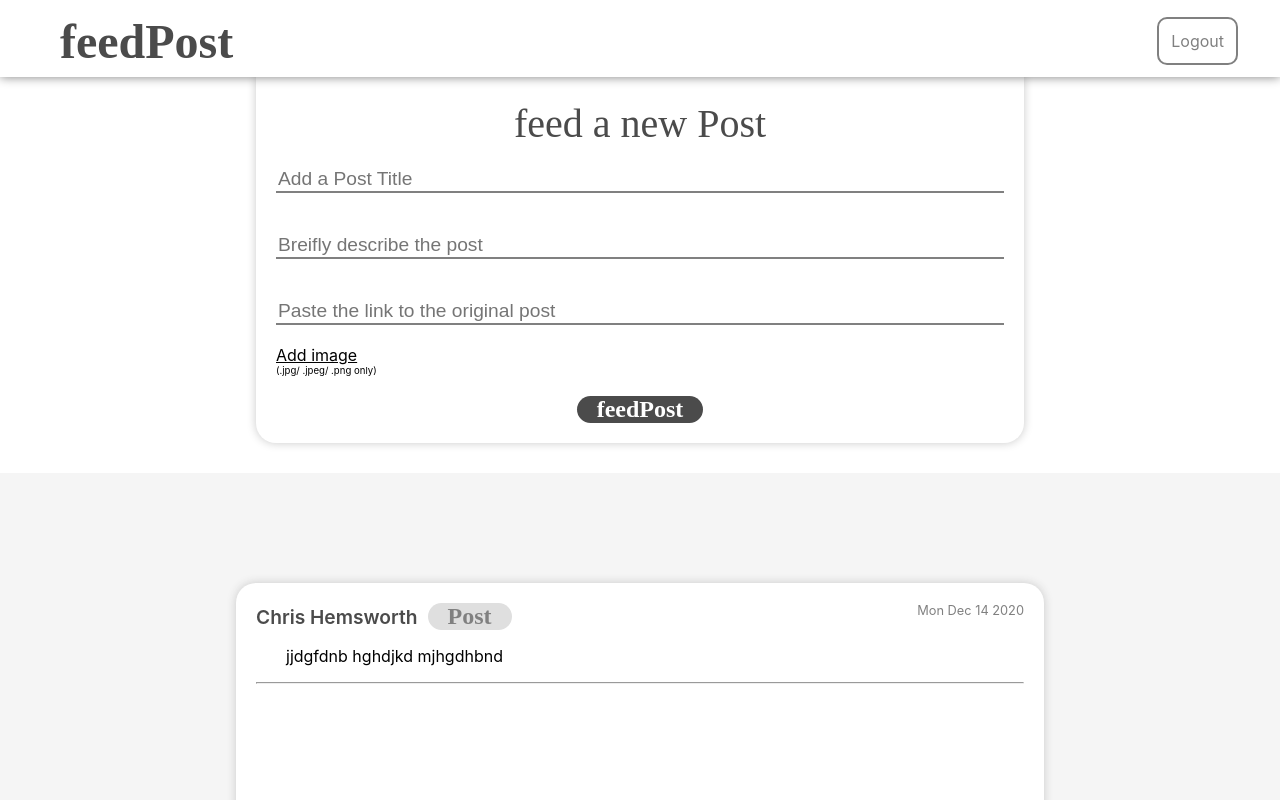
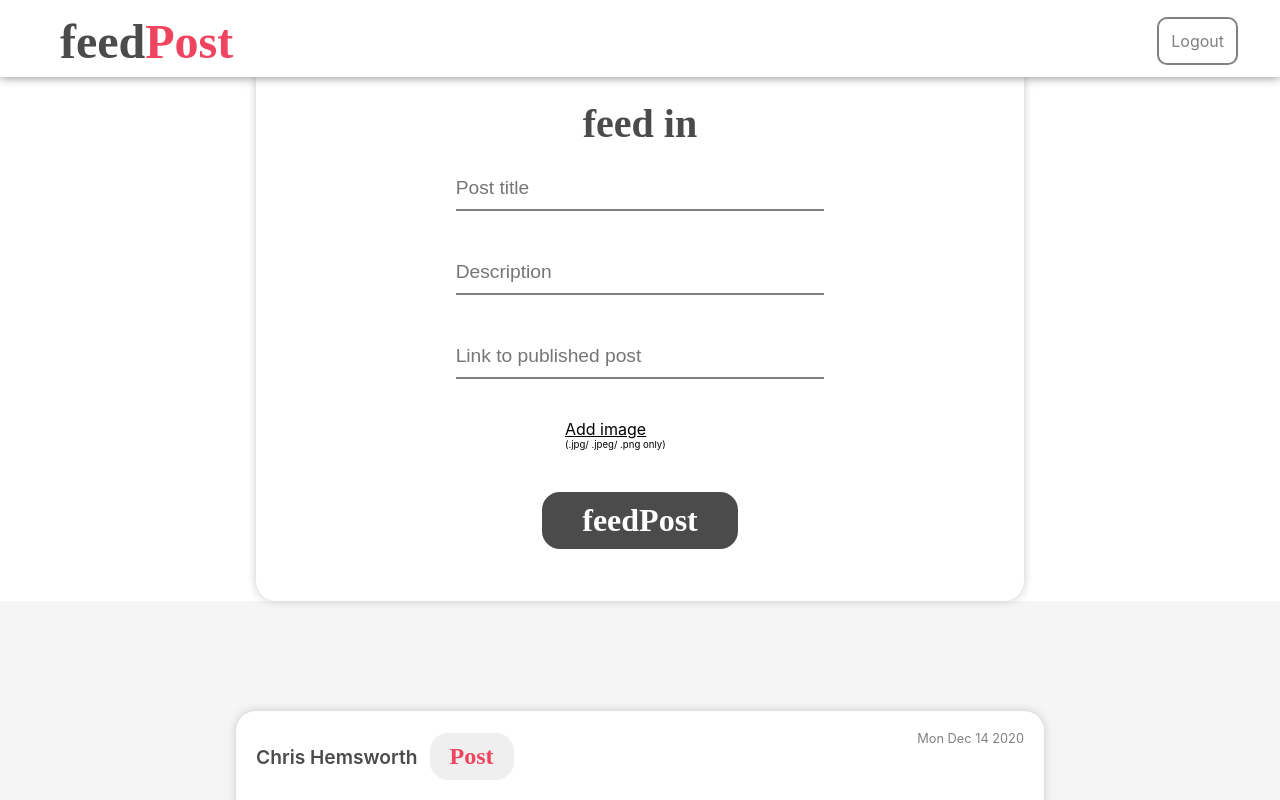
Before and after one commit to rvfreelance/feedpost, a React (Create React App) app: page / in a window 1280 px wide. Both pictures are taken after a click on the item "Login". Shown: the top 800 px of the page. Built offline with nearby package versions, Linux system fonts and the light colour scheme; a web font is replaced by a local one.

Commit message:
updated image upload

```diff
--- a/src/component/Create/Create.js
+++ b/src/component/Create/Create.js
@@ -1,32 +1,117 @@
-import React from 'react';
+import React, { useState } from 'react';
 
 import './Create.scss';
 
-const Create =() =>{
+// function preview() {
+// }
+
+const ImageUpload =(props) =>{
+    const { image, setImage } = props;
+
+    const [ imagePreviewUrl, setImagePreviewUrl ] = useState('');
+    let fileInput = React.createRef();
+
+    const handleImageChange =(e) =>{
+
+        e.preventDefault();
+
+        const read = new FileReader();
+
+        const imageFile = e.target.files[0];
+
+        read.onloadend =() =>{
+            const image = read.result;
+            setImage(image);
+            setImagePreviewUrl(image);
+        };
+
+        read.readAsDataURL(imageFile);
+    }
+
+    const handleClick =() =>{
+        fileInput.current.click();
+    }
+
+    const handleRemove =() =>{
+        setImage('');
+        setImagePreviewUrl('');
+        fileInput.current.value = null;
+    };
+
+    return(
+        <div>
+            {/* <input
+                type='file'
+                onChange={handleImageChange}
+                ref={fileInput}
+            /> */}
+            <label className="custom-file-upload">
+                <input type="file" onChange={handleImageChange} ref={fileInput}/>
+                <img
+                    className={imagePreviewUrl? '':'hidden'}
+                    src={imagePreviewUrl} width="150px"
+                />
+
+                <div style={{display:'flex', justifyContent:'space-between', width:'150px'}}>
+                    <span className='custom-title' onClick={()=>handleClick()}>{imagePreviewUrl? 'Change':'Add image'}</span>
+                    <span className={imagePreviewUrl? 'custom-title':'hidden'} onClick={()=>handleRemove()}>Remove</span>
+                </div>
+                <span style={{fontSize:'0.6rem', textDecoration:'none'}}>(.jpg/ .jpeg/ .png only)</span>
+            </label>
+        </div>
+    )
+}
+
+const Create=() =>{
+    // constructor(props){
+    //     super(props);
+    //     this.state={
+    //         file: null,
+    //     }
+    // }
+    const [image, setImage] = useState('');
+    // handleChange =(event) =>{
+    //     this.setState({ file: URL.createObjectURL(event.target.files[0]) });
+    // }
+
+    // render(){
         return(
             <div className='create-feed'>
                 <div className='create'>
                     {/* <div>
                     </div> */}
-                <form className='grid-row-full' onSubmit={(e)=>{e.preventDefault();}}>
-                    <span id='feed-title'>feed a new Post</span>
+                    <form id='create-post-form' onSubmit={(e)=>{e.preventDefault();}}>
+                        <span id='feed-title'>feed in</span>
+                        <div className='onebytwo pbtm40'>
+                            <div className='grid-row-full'>
                                 <input
                                     type='text'
-                        placeholder='Add a Post Title'
+                                    placeholder='Post title'
                                 />
                                 <input
                                     type='text'
-                        placeholder='Breifly describe the post'
+                                    placeholder='Description'
                                 />
                                 <input
                                     type='url'
-                        placeholder='Paste the link to the original post'
+                                    placeholder='Link to published post'
                                 />
-                    <label className="custom-file-upload">
-                        <input type="file"/>
-                        <span className='custom-title'>Add image</span>
+                            </div>
+                            <ImageUpload setImage={setImage} image={image}/>
+                            {/* <label className="custom-file-upload">
+                                <input type="file" onChange={(e)=> this.handleChange(e)}/>
+                                <img
+                                    className={this.state.file? '':'hidden'}
+                                    src={this.state.file} width="150px"
+                                />
+
+                                <div style={{display:'flex', justifyContent:'space-between', width:'150px'}}>
+                                    <span className='custom-title'>{this.state.file? 'Change':'Add image'}</span>
+                                    <span className={this.state.file? 'custom-title':'hidden'} onClick={(e)=>e.preventDefault()}>Remove</span>
+                                </div>
                                 <span style={{fontSize:'0.6rem', textDecoration:'none'}}>(.jpg/ .jpeg/ .png only)</span>
-                    </label>
+                            </label> */}
+                        </div>
                         <div>
                             <button className='post-button feed-post pointer click-animation' type='submit'>feedPost</button>
                         </div>
@@ -34,6 +119,7 @@ const Create =() =>{
                 </div>
             </div>
         )
+    // }
 }
 
 export default Create;
--- a/src/component/Create/Create.scss
+++ b/src/component/Create/Create.scss
@@ -2,52 +2,69 @@
     width: 100%;
     display: flex;
     justify-content: center;
-    padding-bottom: 30px;
 }
 
 .create{
     width: 60vw;
-    // margin: 10px 10px;
-    // padding: 100px 20px 20px 20px;
-    // width: 100%;
     border-radius: 20px;
     box-shadow: 0px 0px 10px rgb(201, 201, 201);
-    // background-color: pink;
     padding-top: 100px;
     display: flex;
     justify-content: center;
     align-items: center;
-    // flex-direction: row;
 }
 
 #feed-title{
     width: 100%;
-    // background-color: pink;
     text-align: center;
     font-family: 'Qwigley', cursive;
     font-size: 2.5rem;
+    font-weight: 600;
     color: rgb(75, 75, 75);
-    // text-align: left;
 }
 
 .feed-post{
     background-color: rgb(75, 75, 75);
     color: white;
+    width: 200px;
+    font-size: 2rem;
+}
+
+.onebytwo{
+    // width: 60vw;
+    display: flex;
+    justify-content: center;
+    align-items: center;
+    flex-direction: column;
+    // background-color: pink;
+}
+.pbtm40{
+    padding-bottom: 40px;
+}
+
+#create-post-form{
+    // background-color: rgb(238, 68, 96);
+    width: 80%;
+    padding-bottom: 50px;
+    display: flex;
+    flex-direction: column;
 }
 .grid-row-full{
-    display:grid;
-    grid-template-rows: repeat(1fr);
-    // background: red;
-    width: 60vw;
-
+    display: flex;
+    flex-direction: column;
+    // display:grid;
+    // grid-template-rows: repeat(1fr);
+    width: 60%;
     padding-bottom: 20px;
+    // background-color: yellow;
     input{
-        margin: 20px;
+        width: 100%;
+        margin: 20px 0;
+        padding: 10px 0;
         font-size: 1.2rem;
         border: none;
         border-bottom: 2px solid grey;
         outline: none;
-        // margin: 10px;
         color: grey;
     }
 }
@@ -56,11 +73,8 @@ input[type="file"]{
 }
 
 .custom-file-upload{
-    // text-decoration: underline;
     display: grid;
     grid-template-columns: 1fr;
-    padding-bottom: 20px;
-    padding-left: 20px;
     text-align: left;
 
     .custom-title{
@@ -75,6 +89,13 @@ input[type="file"]{
 
 @media only screen and (max-width: 600px){
 
+    #create-post-form{
+        width: 90%;
+    }
+    .onebytwo{
+        // padding: 0;
+        width: 100%;
+    }
     .create{
         width: 90%;
     }
--- a/src/component/Header/Header.js
+++ b/src/component/Header/Header.js
@@ -36,7 +36,7 @@ const Header =(props)=>{
                     <img id='header-logo' src={Logo} alt='logo'/>
                 </div> */}
                 <div id='header-text'>
-                    <span id='header-text-title'>feedPost</span>
+                    <span id='header-text-title'>feed<span style={{color:'rgb(238, 68, 96)'}}>Post</span></span>
                     {/* <span id='header-text-subtitle'>{subtitle}</span> */}
                 </div>
                 {/* <span id='header-text'>{title}</span> */}
--- a/src/component/Header/Header.scss
+++ b/src/component/Header/Header.scss
@@ -36,6 +36,7 @@
     background-color: white;
 
     #header-text-title{
+        cursor: none;
         padding-left: 30px;
         font-family: 'Qwigley', cursive;
         font-size: 3rem;
--- a/src/component/Posts/Posts.scss
+++ b/src/component/Posts/Posts.scss
@@ -34,18 +34,22 @@ hr{
     font-size: 1.5rem;
     margin: 0px 10px;
     font-weight: 600;
+    padding: 10px 20px;
     // background: none;
-    background-color: rgb(223, 223, 223);
-    // border: 1px solid grey;
-    border: none;
+    // background-color: rgb(223, 223, 223);
+    // background-color:;
+    // border: 2px solid rgb(223, 223, 223);
+    border: 2px solid white;
+    // border: none;
     border-radius: 20px;
-    padding: 0 20px;
+    // padding: 0 20px;
     outline: none;
-    color: grey;
+    color: rgb(238, 68, 96);
     &:hover{
-        background-color: grey;
-        color: white;
-        // border-color: grey;
+        // position: absolute;
+        background-color: rgba(238, 68, 96, 0.178);
+        color: rgb(238, 68, 96);
+        border-color: rgb(238, 68, 96);
     }
     &:active{
         background-color: grey;
```
Also changed, not shown: 1 other file (tests, documents, lock files or other folders). Lines whose indentation alone changed are shown as unchanged.
